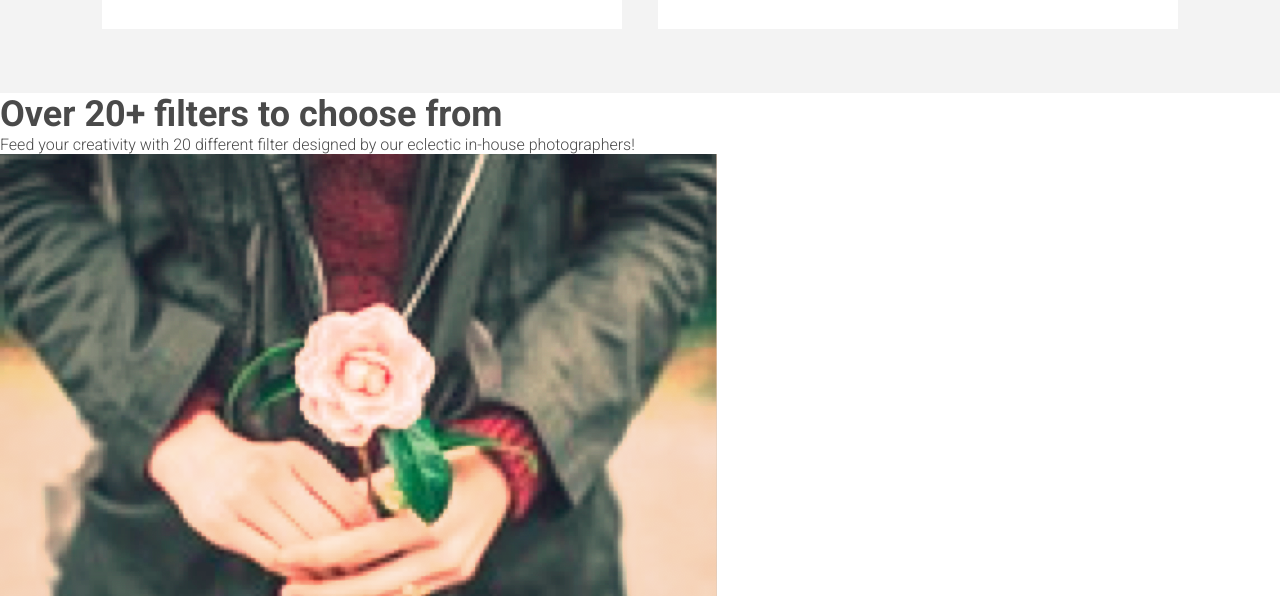
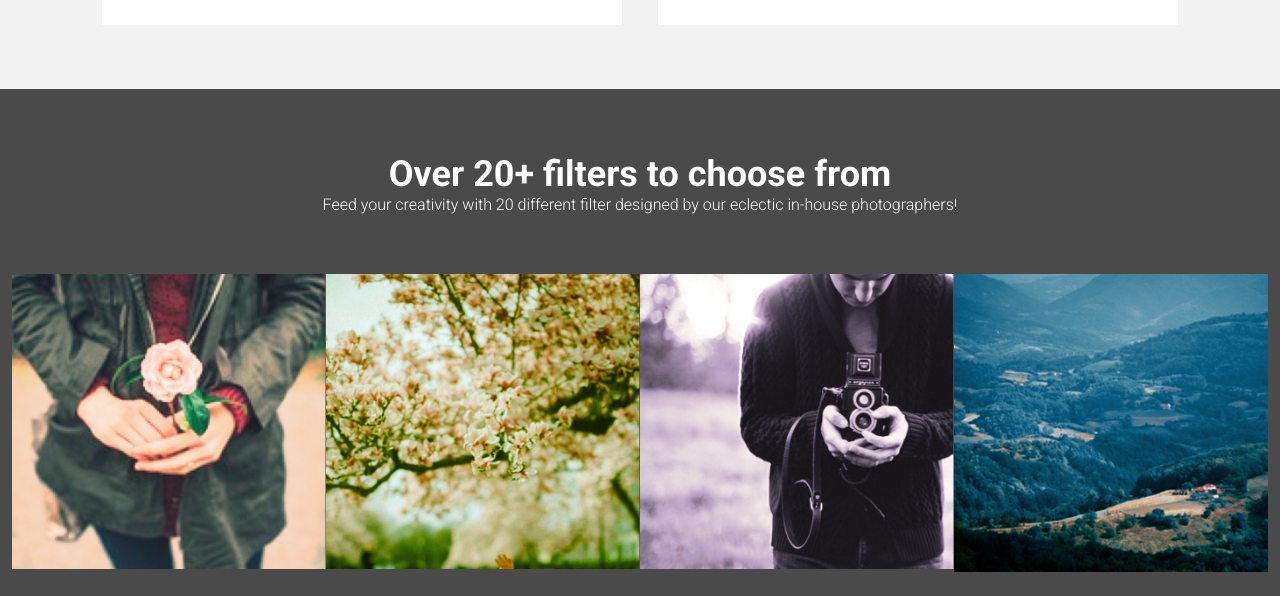
Before and after one commit to Jericodc/fotomatic, a plain HTML site: page index.html in a window 1280 px wide. Shown: the part 1416-2012 px from the top of the page. Drawn offline with Linux system fonts and the light colour scheme; a web font is replaced by a local one.

Commit message:
Style filters section

```diff
--- a/index.html
+++ b/index.html
@@ -15,8 +15,7 @@
     <link rel="preconnect" href="https://fonts.gstatic.com" crossorigin />
     <link
         href="https://fonts.googleapis.com/css2?family=Damion&family=IBM+Plex+Serif:ital,wght@1,300&family=Roboto+Mono&family=Roboto:wght@300;400;500;700&family=Rubik&display=swap"
-        rel="stylesheet"
-    />
+        rel="stylesheet" />
 
     <title>Fotomatic</title>
 </head>
@@ -32,7 +31,8 @@
                 <li><a href="#">Product detail</a></li>
                 <li><a href="#">About us</a></li>
                 <li>
-                    <a href="https://www.instagram.com/">Follow us <img class="instagram-logo" src="./resources/img/instagram.png" alt="Instagram logo" /></a>
+                    <a href="https://www.instagram.com/">Follow us <img class="instagram-logo"
+                            src="./resources/img/instagram.png" alt="Instagram logo" /></a>
 
                 </li>
             </ul>
@@ -90,7 +90,8 @@
                     <img src="./resources/img/feature-2.png" alt="Retro camera">
                     <div class="featured-text">
                         <h2>Beautifully crafted inside-out</h2>
-                        <p>From the paint outside to the tiny screw inside, Fotomatic is crafted with love and 20-year of expertise</p>
+                        <p>From the paint outside to the tiny screw inside, Fotomatic is crafted with love and 20-year
+                            of expertise</p>
                     </div>
                 </figure>
             </div>
@@ -98,9 +99,12 @@
 
         <!-- Filters Section -->
         <section class="filters-section">
-            <h2>Over 20+ filters to choose from</h2>
-            <p>Feed your creativity with 20 different filter designed by our eclectic in-house photographers!</p>
-            <figure class="img-container">
+            <div class="filters-text">
+                <h2>Over 20+ filters to choose from</h2>
+                <p>Feed your creativity with 20 different filter designed by our eclectic in-house photographers!</p>
+            </div>
+
+            <figure class="filters-container">
                 <img src="./resources/img/filter-1.png" alt="Someone holding a pink rose">
                 <img src="./resources/img/filter-2.png" alt="A tree's branch blossoming">
                 <img src="./resources/img/filter-3.png" alt="Someone holding a retro camera">
--- a/resources/css/style.css
+++ b/resources/css/style.css
@@ -104,9 +104,34 @@ main {
 }
 
 .featured-container img {
+    display: block;
     max-width: 100%;
 }
 
 .featured-text {
     padding: 2.5rem;
 }
+
+/* Filters Section */
+.filters-section {
+    background-color: #4a4a4a;
+    text-align: center;
+    color: white;
+    padding: 4rem 0;
+}
+
+.filters-text {
+    padding-inline: 5rem;
+}
+
+.filters-container {
+    padding-inline: .75rem;
+    margin-top: 3.75rem;
+    display: grid;
+    grid-auto-flow: column;
+}
+
+.filters-container img {
+    max-width: 100%;
+    display: block;
+}
```
